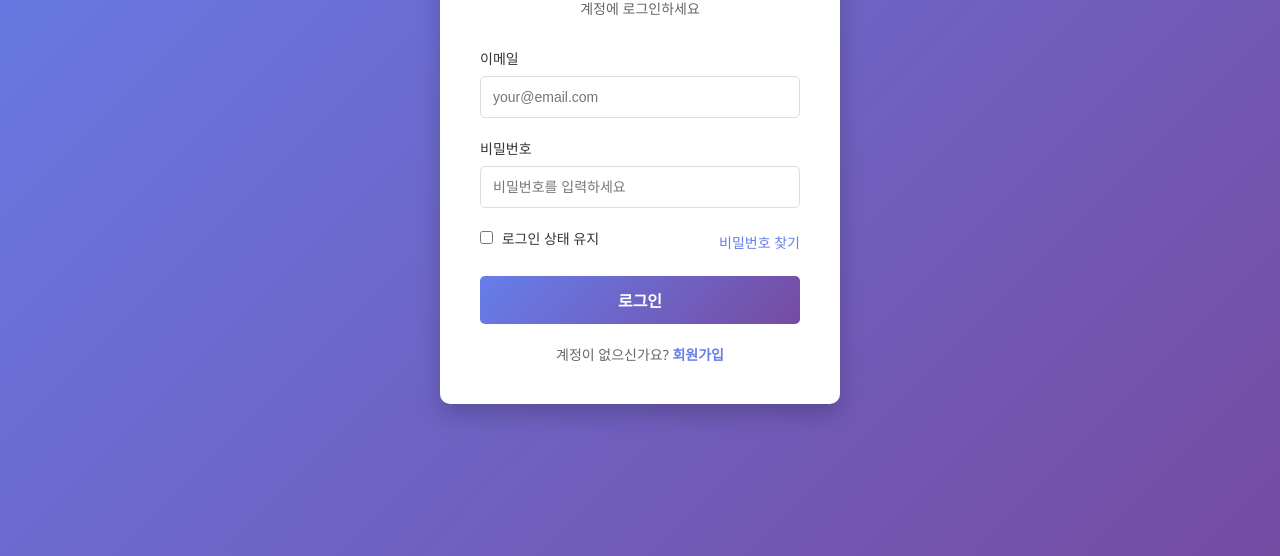
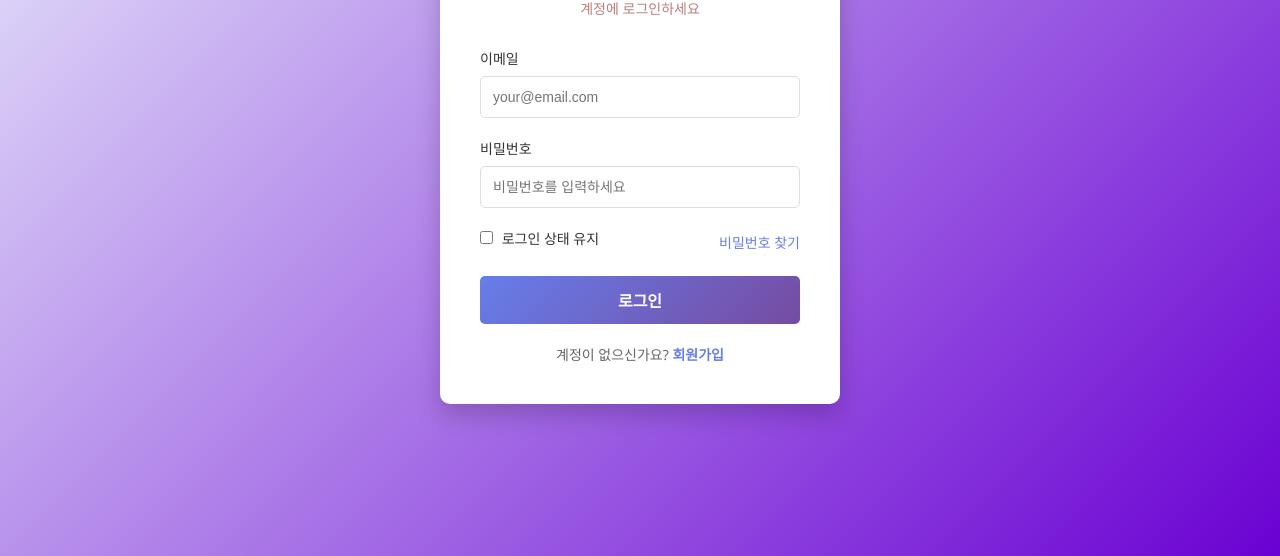
Before and after one commit to Sweplateer-Git/Jira-Integration-Test, a plain HTML site: page index.html in a window 1280 px wide. Shown: the part 244-800 px from the top of the page. Drawn offline with Linux system fonts and the light colour scheme.

Commit message:
PTYC-22 Create and Edit index.html

```diff
--- a/index.html
+++ b/index.html
@@ -13,7 +13,7 @@
 
         body {
             font-family: 'Segoe UI', Tahoma, Geneva, Verdana, sans-serif;
-            background: linear-gradient(135deg, #667eea 0%, #764ba2 100%);
+            background: linear-gradient(135deg, #667eea24 0%, #6a01d2 100%);
             display: flex;
             justify-content: center;
             align-items: center;
@@ -41,7 +41,7 @@
         }
 
         .login-header p {
-            color: #666;
+            color: #bb7e7e;
             font-size: 14px;
         }
 
```
